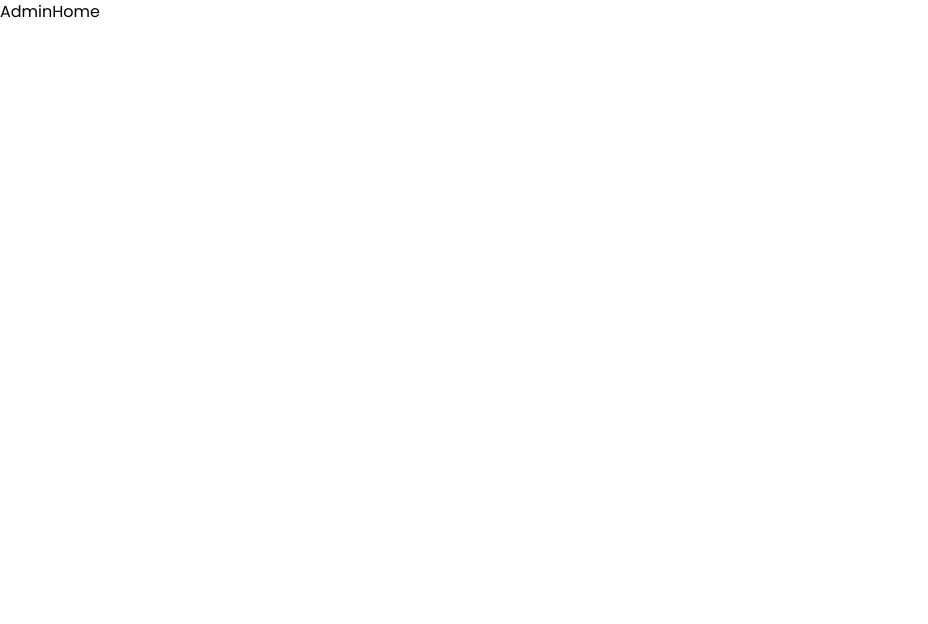
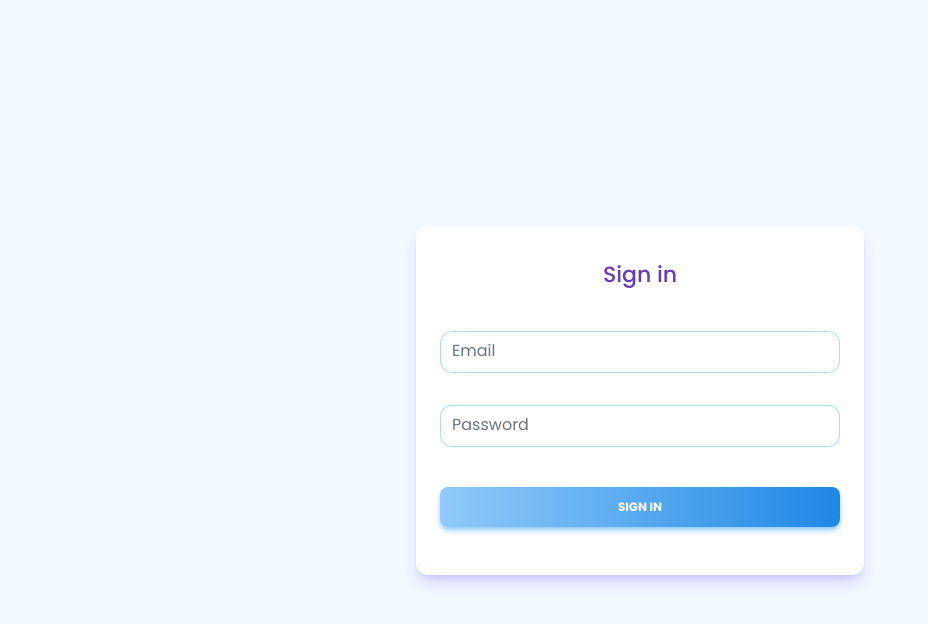
Before and after one commit to AliKarabulut/next-shop, a Next.js app: page /admin in a window 1280 px wide. Shown: the top 624 px of the page, without its empty margins (0-928 px from the left). Built offline with nearby package versions, Linux system fonts and the light colour scheme.

Commit message:
adminhome created

```diff
--- a/src/app/(admin)/admin/dashboard/new-product/page.tsx
+++ b/src/app/(admin)/admin/dashboard/new-product/page.tsx
@@ -5,6 +5,7 @@ import { useEffect, useState } from "react";
 import { getCategories } from "@/services/category-services";
 import Input from "@/ui/input/input";
 import TextArea from "@/ui/input/textarea";
+import UploadImage from "@/components/admin/upload-image";
 
 type Product = {
   name: string;
@@ -63,6 +64,7 @@ const NewProduct = () => {
             />
           </div>
         </div>
+        <UploadImage />
       </form>
     </main>
   );
--- a/src/app/(admin)/admin/page.tsx
+++ b/src/app/(admin)/admin/page.tsx
@@ -1,5 +1,42 @@
+"use client";
+import Input from "@/ui/input/input";
+
 const AdminHome = () => {
-  return <div>AdminHome</div>;
+  const handleFormSubmit = (event: React.FormEvent<HTMLFormElement>) => {
+    event.preventDefault();
+    const formData = new FormData(event.currentTarget);
+    console.log(Object.fromEntries(formData));
+    // fonskiyon ile yollanıpdaha sonra dönen ifadeye göre toast basılacak
+    // ayrıca sadece buton için özel bir component yazılacak
+  };
+  return (
+    <div className="flex items-center justify-center h-screen p-4 bg-admin-primary-light/50">
+      <form onSubmit={handleFormSubmit} className="flex flex-col gap-10 max-w-md w-full px-6 py-12 rounded-xl bg-white shadow-lg shadow-purple/20">
+        <h1 className="text-[22px] text-center font-medium text-admin-secondary-main -mt-4">Sign in</h1>
+        <div className="flex flex-col gap-8">
+          <div>
+            <Input
+              label="Email"
+              name="email"
+              type="email"
+              inputClassName="border border-admin-grey-500/20 border-admin-primary-200/70 hover:shadow-purple/20"
+            />
+          </div>
+          <div>
+            <Input
+              label="Password"
+              name="password"
+              type="password"
+              inputClassName="border border-admin-grey-500/20 border-admin-primary-200/70 hover:shadow-purple/20"
+            />
+          </div>
+        </div>
+        <button className="text-xs text-white font-semibold w-full py-3 rounded-lg bg-gradient-to-r from-admin-primary-200  to-admin-primary-dark hover:scale-[1.01] transition-all shadow-md shadow-admin-primary-200">
+          SIGN IN
+        </button>
+      </form>
+    </div>
+  );
 };
 
 export default AdminHome;
--- /dev/null
+++ b/src/components/admin/upload-image/index.tsx
@@ -0,0 +1,46 @@
+import Image from "next/image";
+import React, { ChangeEvent, useState } from "react";
+
+const UploadImage = () => {
+  const [selectedImages, setSelectedImages] = useState<File[]>([]);
+  const [previewImages, setPreviewImages] = useState<string[]>([]);
+
+  const handleImageChange = (event: ChangeEvent<HTMLInputElement>) => {
+    const files = event.target.files;
+    if (files) {
+      const newSelectedImages: File[] = [];
+      const newPreviewImages: string[] = [];
+
+      for (let i = 0; i < files.length; i++) {
+        const file = files[i];
+        newSelectedImages.push(file);
+
+        const reader = new FileReader();
+        reader.onloadend = () => {
+          newPreviewImages.push(reader.result as string);
+          if (newPreviewImages.length === files.length) {
+            setSelectedImages(newSelectedImages);
+            setPreviewImages(newPreviewImages);
+          }
+        };
+        reader.readAsDataURL(file);
+      }
+    } else {
+      setSelectedImages([]);
+      setPreviewImages([]);
+    }
+  };
+
+  return (
+    <div>
+      <input type="file" accept="image/*" multiple onChange={handleImageChange} />
+      <div className="relative h-48">
+        {previewImages.map((previewImage, index) => (
+          <Image key={index} src={previewImage} alt={`Preview ${index}`} fill className="h-full w-full object-contain"/>
+        ))}
+      </div>
+    </div>
+  );
+};
+
+export default UploadImage;
--- a/src/ui/input/input.tsx
+++ b/src/ui/input/input.tsx
@@ -5,10 +5,12 @@ type InputProps = {
   type?: "number" | "text" | "password" | "email";
   label: string;
   name: string;
-  onChange: (e: any) => void;
+  inputClassName?: string;
+  labelClassName?: string;
+  onChange?: (e: any) => void;
 };
 
-const Input = ({ label, name, onChange, type = "text" }: InputProps) => {
+const Input = ({ label, name, onChange, inputClassName, labelClassName, type = "text" }: InputProps) => {
   const [open, setOpen] = useState<boolean>(false);
   const [inputValue, setInputValue] = useState<string>("");
   const inputRef = useRef<HTMLDivElement>(null);
@@ -33,14 +35,14 @@ const Input = ({ label, name, onChange, type = "text" }: InputProps) => {
 
   const handleChange = (e: React.ChangeEvent<HTMLInputElement>) => {
     setInputValue(e.target.value);
-    onChange({ name: name, data: e.target.value });
+    if (onChange) onChange({ name: name, data: e.target.value });
   };
 
   return (
     <div className="relative" ref={inputRef}>
       <label
         htmlFor={name}
-        className={`absolute text-admin-grey-500 transition-all ${open || inputValue ? "-top-5 text-xs " : "pl-3 text-base top-2"}`}
+        className={`absolute text-admin-grey-500 transition-all ${open || inputValue ? "-top-5 text-xs " : "pl-3 text-base top-2"} ${labelClassName}`}
       >
         {label}
       </label>
@@ -52,7 +54,7 @@ const Input = ({ label, name, onChange, type = "text" }: InputProps) => {
         onClick={clickHandler}
         className={`rounded-xl w-full px-3 py-2 outline-none hover:shadow-md shadow-admin-secondary-dark transition-all text-base capitalize focus:shadow-md ${
           open ? "cursor-text" : "cursor-pointer"
-        }`}
+        } ${inputClassName}`}
         style={{ caretColor: "#697586" }}
         autoComplete="off"
       />
```
